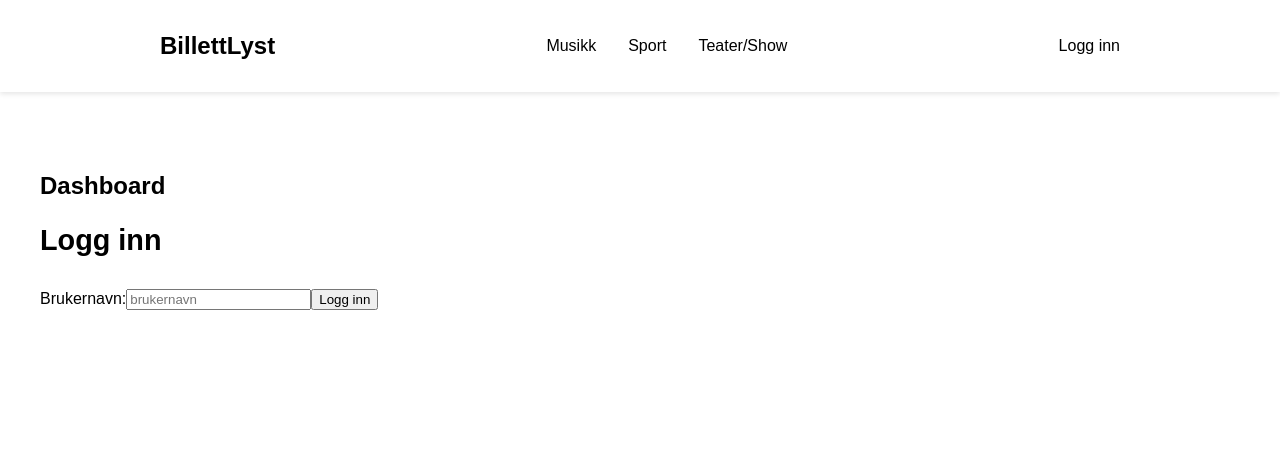
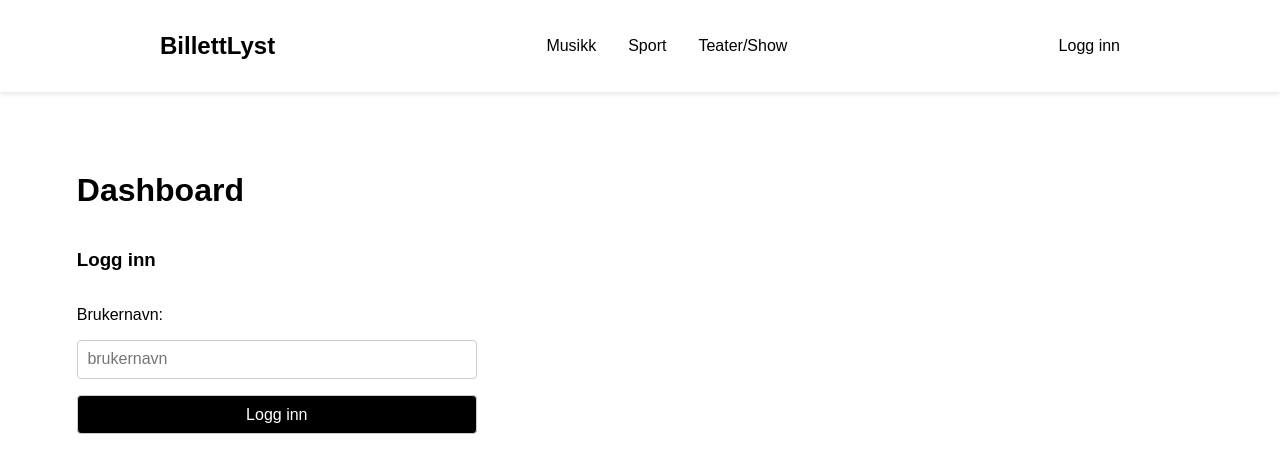
Before and after one commit to isakhb/UIN25_Gruppe3, a React (Vite) app in the folder Billettlyst/: page /dashboard in a window 1280 px wide. Shown: the top 472 px of the page. Built offline with nearby package versions, Linux system fonts and the light colour scheme.

Commit message:
Stylet Dashboard.jsx

```diff
--- a/Billettlyst/src/components/Dashboard.jsx
+++ b/Billettlyst/src/components/Dashboard.jsx
@@ -1,15 +1,15 @@
 export default function Dashboard() {
     return (
-        <section>
-            <h1>Dashboard</h1>
-            <form>
-                <h2>Logg inn</h2>
-                <label>
-                    Brukernavn:
-                    <input type="text" placeholder="brukernavn"/>
-                </label>
-                <input type="submit" value="Logg inn"/>
-            </form>
-        </section>
-    )
-}
+      <main className="dashboard">
+        <h1>Dashboard</h1>
+        <form className="loginform">
+          <h3>Logg inn</h3>
+
+          <label htmlFor="username">Brukernavn:</label>
+          <input id="username" type="text" placeholder="brukernavn" />
+
+          <input type="submit" value="Logg inn" />
+        </form>
+      </main>
+    );
+  }
```
